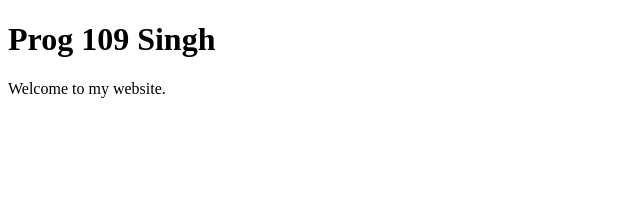
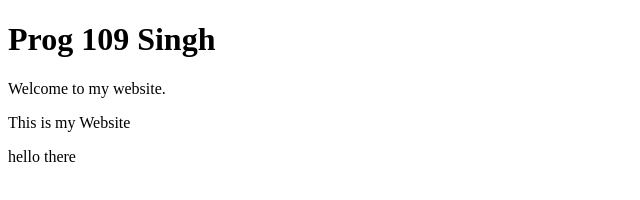
Before and after one commit to manwinder768/ManwinderSingh.github.io, a plain HTML site: page index.html in a window 1280 px wide. Shown: the whole page, without its empty margins (0-640 px from the left). Drawn offline with Linux system fonts and the light colour scheme.

Commit message:
shbvksdbkjfs

```diff
--- a/index.html
+++ b/index.html
@@ -10,5 +10,7 @@
  <h1>Prog 109 Singh</h1>
 
  <p>Welcome to my website.</p>
+ <p> This is my Website</p>
+ <p> hello there</p>
 </body>
 </html>
```
